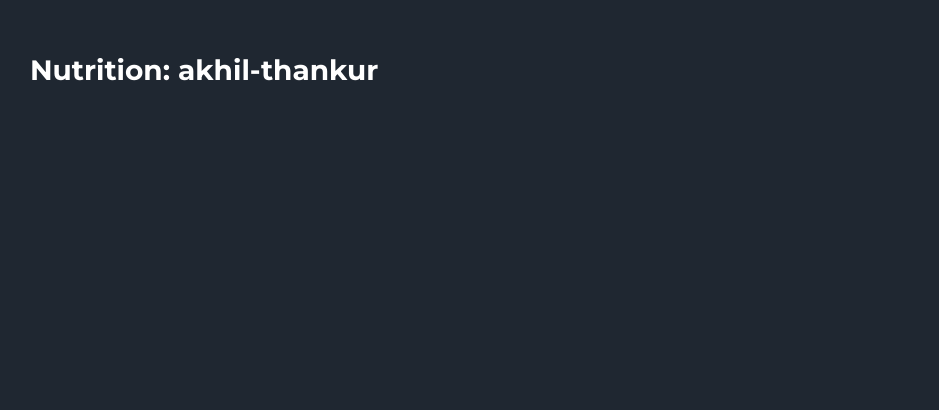
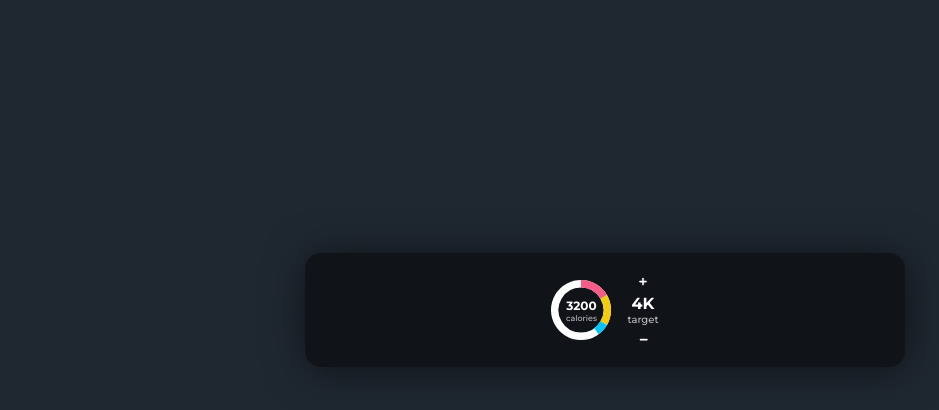
Before and after one commit to ShivangamSoni/fit-app-dashboard, a React (Create React App) app: page /akhil-thankur/nutrition in a window 1280 px wide. Shown: the top 410 px of the page, without its empty margins (35-974 px from the left). Built offline with nearby package versions, Linux system fonts and the light colour scheme.

Commit message:
Update: Nutrition Page

```diff
--- a/src/features/info-stats/nutrition/nutrition.js
+++ b/src/features/info-stats/nutrition/nutrition.js
@@ -18,6 +18,7 @@ const NutritionStats = ({
   carbTarget,
   fatConsumed,
   fatTarget,
+  link = true,
 }) => {
   const { incrementCalories, decrementCalories } = useUsersCtx();
 
@@ -61,11 +62,13 @@ const NutritionStats = ({
         handleMinus={() => decrementCalories(userId)}
       />
 
-      <div className={styles.nutrition__btn}>
-        <Button type="link" to={`/${userId}/nutrition`}>
-          <ICONS.ArrowIcon />
-        </Button>
-      </div>
+      {link && (
+        <div className={styles.nutrition__btn}>
+          <Button type="link" to={`/${userId}/nutrition`}>
+            <ICONS.ArrowIcon />
+          </Button>
+        </div>
+      )}
     </div>
   );
 };
--- /dev/null
+++ b/src/features/nutrition/detail.js
@@ -0,0 +1,44 @@
+import { useParams } from "react-router-dom";
+
+import { useUsersCtx } from "../../context/UsersContext";
+
+import styles from "./styles.module.css";
+
+import NutritionStats from "../info-stats/nutrition/nutrition";
+
+const NutritionDetails = () => {
+  const { users } = useUsersCtx();
+  const { userId } = useParams();
+
+  const {
+    calorieIntake,
+    calorieTarget,
+    proteinConsumed,
+    proteinTarget,
+    carbConsumed,
+    carbTarget,
+    fatConsumed,
+    fatTarget,
+  } = users.find((user) => user.userId === userId);
+
+  return (
+    <div className={styles.workout}>
+      <NutritionStats
+        userId={userId}
+        {...{
+          calorieIntake,
+          calorieTarget,
+          proteinConsumed,
+          proteinTarget,
+          fatConsumed,
+          fatTarget,
+          carbConsumed,
+          carbTarget,
+        }}
+        link={false}
+      />
+    </div>
+  );
+};
+
+export default NutritionDetails;
--- /dev/null
+++ b/src/features/nutrition/styles.module.css
@@ -0,0 +1,10 @@
+.workout {
+  background-color: var(--bg-dark);
+  border-radius: 16px;
+  box-shadow: 2px 3px 42px rgba(0, 0, 0, 0.5);
+
+  width: min(600px, 100%);
+  margin: 25vh auto 0;
+
+  padding: 20px;
+}
--- a/src/pages/nutrition/nutrition.js
+++ b/src/pages/nutrition/nutrition.js
@@ -1,13 +1,11 @@
-import { useParams } from "react-router-dom";
-
 import Page from "../../components/layout/page";
 
+import NutritionDetails from "../../features/nutrition/detail";
+
 const Nutrition = () => {
-  const { userId } = useParams();
-
   return (
     <Page>
-      <h1>Nutrition: {userId}</h1>
+      <NutritionDetails />
     </Page>
   );
 };
```
